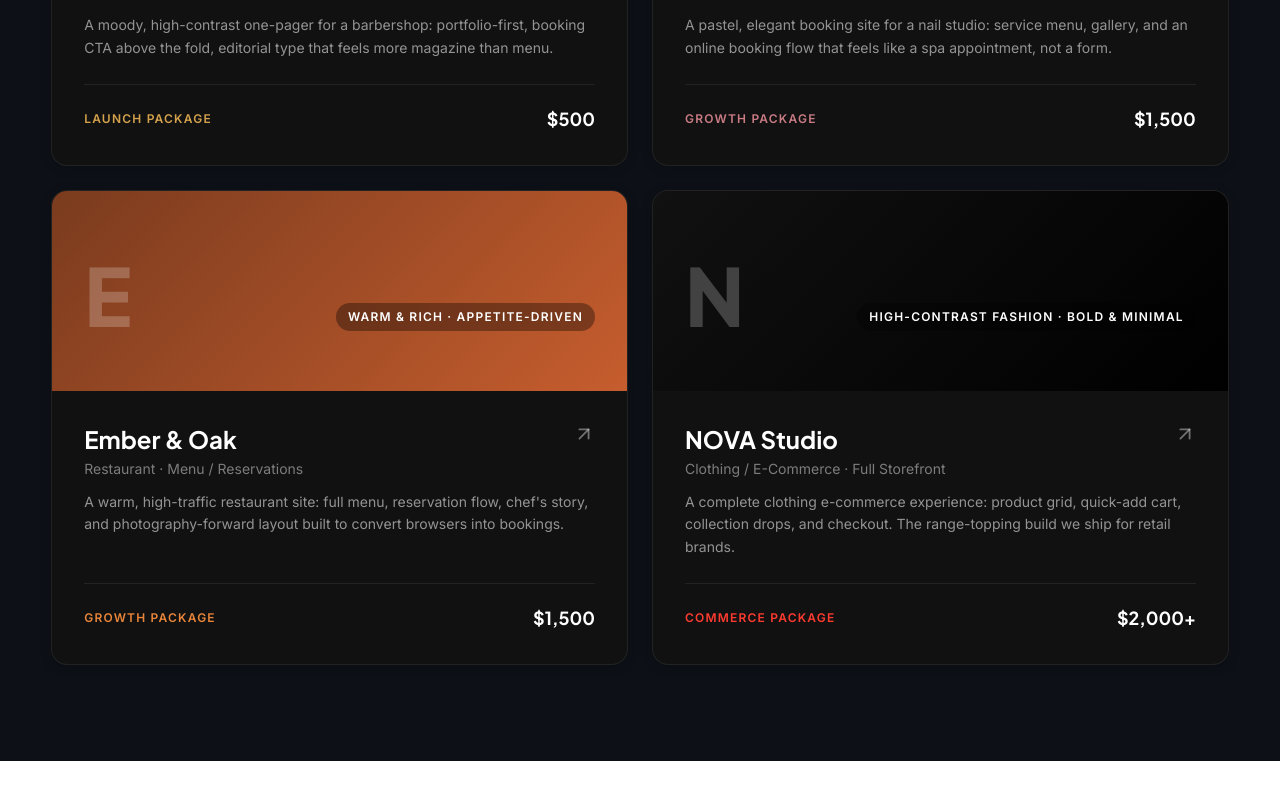
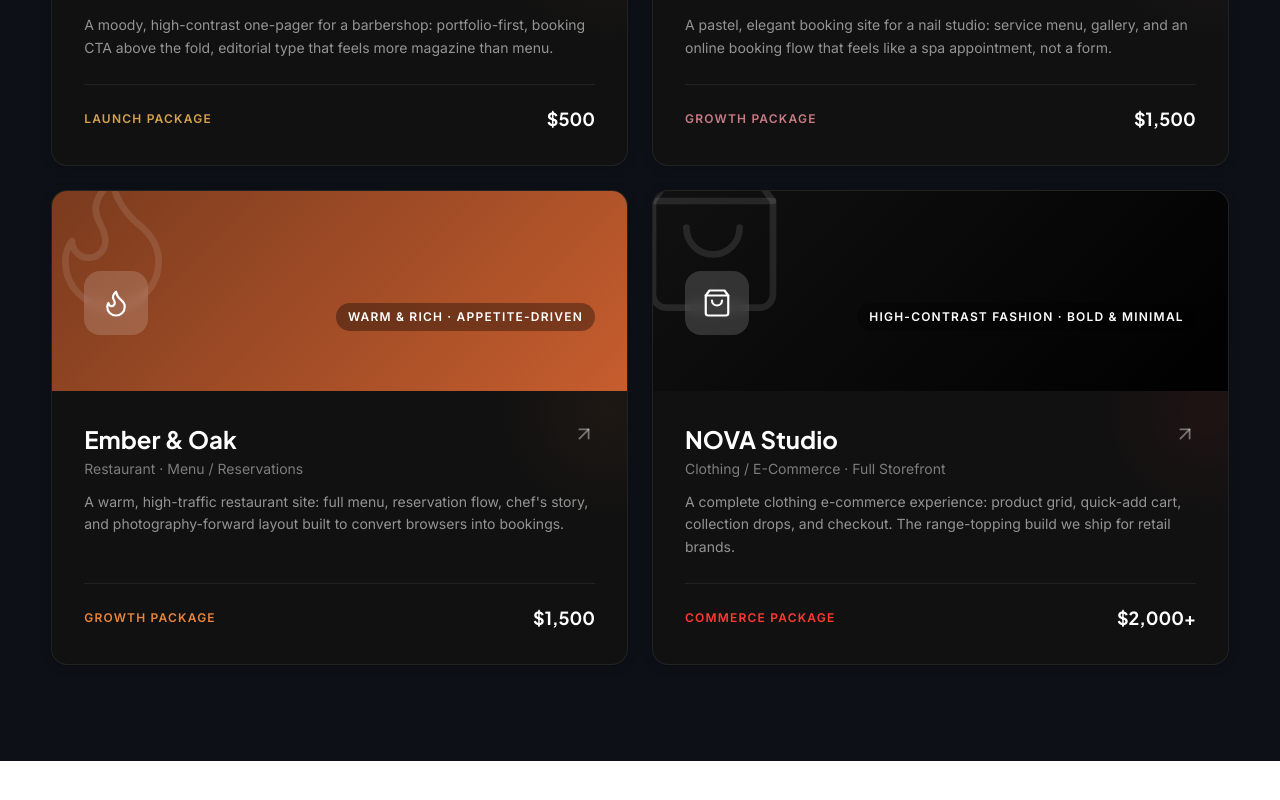
Before and after one commit to Harsh-0214/Strive, a Next.js app: page /work in a window 1280 px wide. Shown: the part 970-1770 px from the top of the page. Built offline with nearby package versions, Linux system fonts and the light colour scheme.

Commit message:
Add icon watermarks and accent-tinted hover to prototype cards on /work

```diff
--- a/components/WorkContent.tsx
+++ b/components/WorkContent.tsx
@@ -2,10 +2,17 @@
 
 import { useRef, useState } from "react";
 import { motion, useInView } from "framer-motion";
-import { ArrowUpRight, ArrowRight, ExternalLink } from "lucide-react";
+import { ArrowUpRight, ArrowRight, ExternalLink, Scissors, Sparkles, Flame, ShoppingBag } from "lucide-react";
 import Link from "next/link";
 import { prototypes } from "@/lib/prototypes";
 import { clients } from "@/lib/clients";
+
+const prototypeIcons: Record<string, typeof Scissors> = {
+  barbershop: Scissors,
+  "nail-studio": Sparkles,
+  restaurant: Flame,
+  ecommerce: ShoppingBag,
+};
 
 export default function WorkContent() {
   const heroRef = useRef<HTMLElement>(null);
@@ -74,7 +81,9 @@ export default function WorkContent() {
       <section ref={gridRef} className="py-16 lg:py-24" style={{ background: "#0d1117" }}>
         <div className="w-full section-padding">
           <div className="grid grid-cols-1 sm:grid-cols-2 gap-6">
-            {prototypes.map((p, i) => (
+            {prototypes.map((p, i) => {
+              const Icon = prototypeIcons[p.slug] ?? Sparkles;
+              return (
                 <motion.div
                   key={p.slug}
                   initial={{ opacity: 0, y: 32 }}
@@ -88,33 +97,54 @@ export default function WorkContent() {
                     className="relative flex flex-col rounded-2xl overflow-hidden group h-full"
                     style={{
                       background: "#111111",
-                    border: "1px solid rgba(255,255,255,0.07)",
-                    transition: "transform 240ms cubic-bezier(0.23,1,0.32,1), box-shadow 240ms ease",
+                      border: `1px solid ${hovered === i ? `${p.accent}55` : "rgba(255,255,255,0.07)"}`,
+                      transition: "transform 240ms cubic-bezier(0.23,1,0.32,1), box-shadow 240ms ease, border-color 240ms ease",
                       transform: hovered === i ? "translateY(-6px)" : "translateY(0)",
-                    boxShadow: hovered === i ? "0 28px 64px rgba(0,0,0,0.45)" : "0 2px 12px rgba(0,0,0,0.2)",
+                      boxShadow: hovered === i ? `0 28px 64px -12px ${p.accent}55` : "0 2px 12px rgba(0,0,0,0.2)",
                     }}
                   >
                     <div
-                    className="relative flex items-end justify-between px-8 py-14"
+                      className="relative flex items-end justify-between px-8 py-14 overflow-hidden"
                       style={{ background: p.panelGradient, minHeight: "200px" }}
                     >
+                      {/* Decorative oversized icon watermark */}
+                      <Icon
+                        size={160}
+                        strokeWidth={1}
+                        className="absolute transition-transform duration-500 group-hover:scale-110 group-hover:rotate-3"
+                        style={{ color: "rgba(255,255,255,0.10)", top: "-30px", left: "-20px" }}
+                        aria-hidden="true"
+                      />
+                      {/* Icon badge */}
+                      <div
+                        className="relative w-16 h-16 rounded-2xl flex items-center justify-center shrink-0 transition-transform duration-300 group-hover:scale-105"
+                        style={{ background: "rgba(255,255,255,0.16)", backdropFilter: "blur(6px)" }}
+                      >
+                        <Icon size={30} strokeWidth={1.75} style={{ color: "#fff" }} aria-hidden="true" />
+                      </div>
                       <span
-                      className="font-heading font-black"
-                      style={{ fontSize: "5rem", color: "rgba(255,255,255,0.22)", lineHeight: 1 }}
-                      aria-hidden="true"
-                    >
-                      {p.letter}
-                    </span>
-                    <span
-                      className="text-xs font-bold uppercase tracking-widest px-3 py-1.5 rounded-full mb-1"
+                        className="relative text-xs font-bold uppercase tracking-widest px-3 py-1.5 rounded-full mb-1"
                         style={{ background: "rgba(0,0,0,0.35)", color: "#fff" }}
                       >
                         {p.vibe}
                       </span>
                     </div>
 
-                  <div className="flex flex-col flex-1 p-8">
-                    <div className="flex items-start justify-between mb-3">
+                    <div className="relative flex flex-col flex-1 p-8 overflow-hidden">
+                      {/* Corner accent glow */}
+                      <div
+                        className="absolute rounded-full pointer-events-none transition-opacity duration-300"
+                        style={{
+                          width: 220,
+                          height: 220,
+                          top: -90,
+                          right: -90,
+                          background: `radial-gradient(circle, ${p.accent}25, transparent 70%)`,
+                          opacity: hovered === i ? 1 : 0.4,
+                        }}
+                        aria-hidden="true"
+                      />
+                      <div className="relative flex items-start justify-between mb-3">
                         <div>
                           <h2 className="font-heading font-bold text-2xl text-white">{p.name}</h2>
                           <p className="text-sm mt-1" style={{ color: "rgba(255,255,255,0.45)" }}>
@@ -127,11 +157,11 @@ export default function WorkContent() {
                           style={{ color: "rgba(255,255,255,0.4)" }}
                         />
                       </div>
-                    <p className="text-sm leading-relaxed mb-6" style={{ color: "rgba(255,255,255,0.55)" }}>
+                      <p className="relative text-sm leading-relaxed mb-6" style={{ color: "rgba(255,255,255,0.55)" }}>
                         {p.description}
                       </p>
                       <div
-                      className="flex items-center justify-between mt-auto pt-5"
+                        className="relative flex items-center justify-between mt-auto pt-5"
                         style={{ borderTop: "1px solid rgba(255,255,255,0.07)" }}
                       >
                         <span className="text-xs font-semibold uppercase tracking-widest" style={{ color: p.accent }}>
@@ -142,7 +172,8 @@ export default function WorkContent() {
                     </div>
                   </Link>
                 </motion.div>
-            ))}
+              );
+            })}
           </div>
         </div>
       </section>
```
Lines whose indentation alone changed are shown as unchanged.
